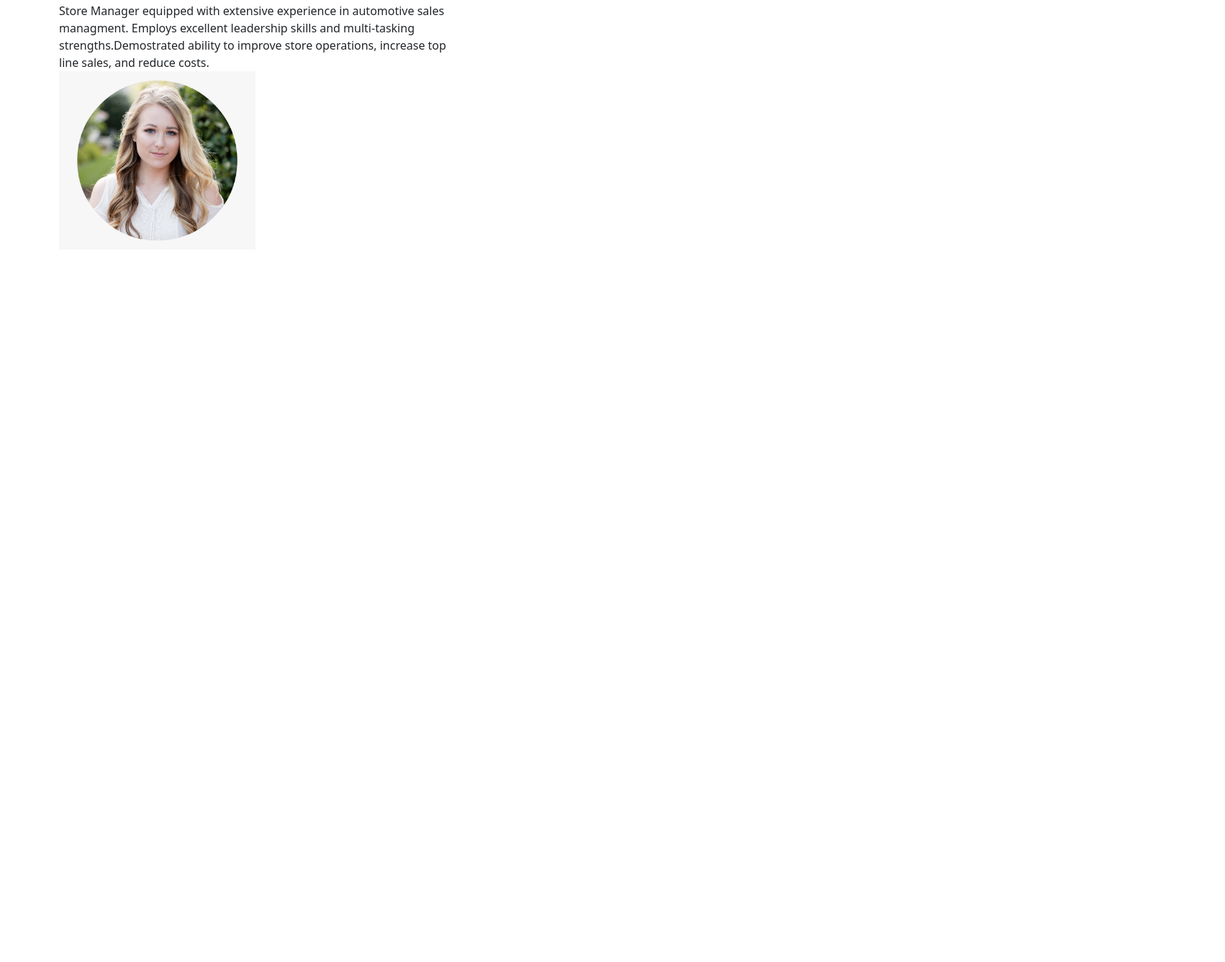
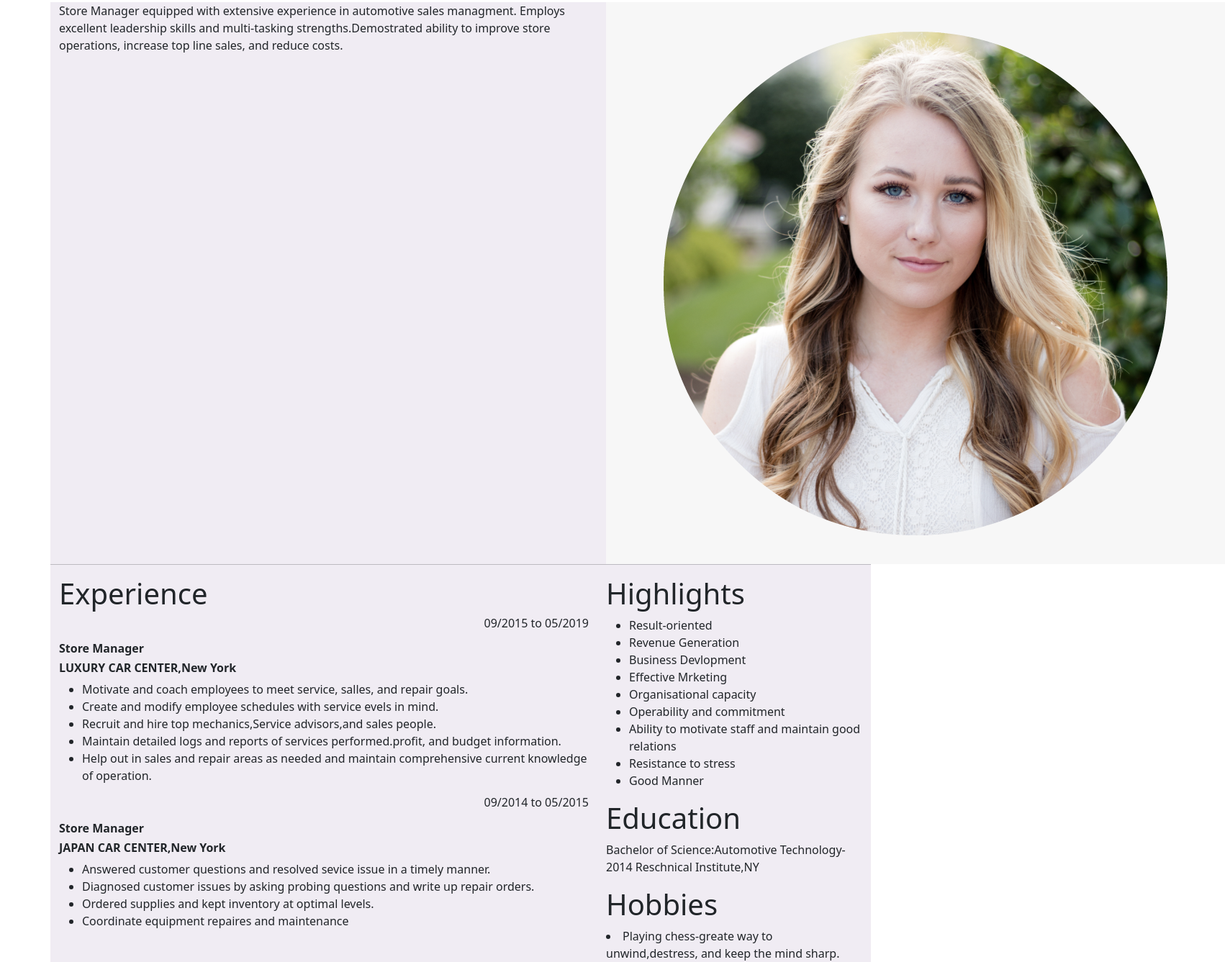
Before and after one commit to nilukumbhar/Resume, a plain HTML site: page index.html in a window 1280 px wide. Shown: the part 146-1483 px from the top of the page at 72% size, 1702 px wide, since content can reach past the window. Before the commit the page ends 800 px from the top, so only its background shows below. Drawn offline with nearby package versions, Linux system fonts and the light colour scheme.

Commit message:
add  new code

```diff
--- a/index.html
+++ b/index.html
@@ -7,31 +7,96 @@
     <meta name="viewport" content="width=device-width, initial-scale=1.0">
     <link href="https://cdn.jsdelivr.net/npm/bootstrap@5.1.3/dist/css/bootstrap.min.css" rel="stylesheet"
         integrity="sha384-1BmE4kWBq78iYhFldvKuhfTAU6auU8tT94WrHftjDbrCEXSU1oBoqyl2QvZ6jIW3" crossorigin="anonymous">
+    <link rel="stylesheet" href="style.css">
     <title>Document</title>
 </head>
 
 <body>
-    <div class="container-fluid " style="background-color: blueviolet;">
-        <div class="text-center">
+    <div class="container-fluid ">
+        <div class="text-center" style="background-color: blueviolet; margin-bottom: 0; padding-bottom: 0;">
             <h1>Elizabeth Holmes</h1>
             <h2>+1(970)333-3833</h2>
             <h2>elizabeth.holmes@coolfreecv.com</h2>
         </div>
-    </div>
 
-    <div class="container">
-        <div class="row">
-            <div class="col-md-6">
-                Store Manager equipped with extensive experience in automotive sales managment.
-                Employs excellent leadership skills and multi-tasking strengths.Demostrated ability to improve store operations, increase top line sales,
-                and reduce costs.
-            <div class="col-md-6">
-                <img src="assets/394-3947019_round-profile-picture-png-transparent-png.png" class="img-fluid" alt="...">
+
+        <div class="container " style="background-color: rgb(240, 236, 243); margin-top: 0; padding-top: 0;">
+            <div class="row justify-content-center">
+                <div class="col-md-8">
+                    Store Manager equipped with extensive experience in automotive sales managment.
+                    Employs excellent leadership skills and multi-tasking strengths.Demostrated ability to improve store
+                    operations, increase top line sales,
+                    and reduce costs.
+                </div>
+                <div class="col-md-4">
+                    <img src="assets/394-3947019_round-profile-picture-png-transparent-png.png" class="profile-image"
+                        alt="...">
+                </div>
+            </div>
+
+
+            <div class="row">
+                <hr>
+                <div class="col-md-8">
+                    <h1 class="title-name">Experience</h1>
+                    <h6 class="d-flex justify-content-end">09/2015 to 05/2019</h6>
+                    <p>
+                    <h6 class="fw-bold">Store Manager</h6>
+                    <h6 class="fw-bold">LUXURY CAR CENTER,New York</h6>
+                    <ul>
+                        <li>Motivate and coach employees to meet service, salles, and repair goals.</li>
+                        <li>Create and modify employee schedules with service evels in mind.</li>
+                        <li>Recruit and hire top mechanics,Service advisors,and sales people.</li>
+                        <li> Maintain detailed logs and reports of services performed.profit, and budget information.
+                        </li>
+                        <li> Help out in sales and repair areas as needed and maintain comprehensive current knowledge
+                            of
+                            operation.</li>
+                    </ul>
+
+                    </p>
+
+                    <h6 class="d-flex justify-content-end">09/2014 to 05/2015</h6>
+                    <p>
+                    <h6 class="fw-bold">Store Manager</h6>
+                    <h6 class="fw-bold">JAPAN CAR CENTER,New York</h6>
+                    <ul>
+                        <li>Answered customer questions and resolved sevice issue in a timely manner.</li>
+                        <li>Diagnosed customer issues by asking probing questions and write up repair orders.</li>
+                        <li>Ordered supplies and kept inventory at optimal levels.</li>
+                        <li> Coordinate equipment repaires and maintenance</li>
+                    </ul>
+                    </p>
+                </div>
+                <div class="col-md-4">
+                    <h1 class="title-name">Highlights</h1>
+                    <ul>
+                        <li>Result-oriented</li>
+                        <li>Revenue Generation</li>
+                        <li>Business Devlopment</li>
+                        <li>Effective Mrketing</li>
+                        <li> Organisational capacity</li>
+                        <li>Operability and commitment</li>
+                        <li>Ability to motivate staff and maintain good relations</li>
+                        <li>Resistance to stress</li>
+                        <li>Good Manner</li>
+                    </ul>
+
+                    <h1 class="title-name">Education</h1>
+                    <P>
+                        Bachelor of Science:Automotive
+                        Technology-2014
+                        Reschnical Institute,NY
+                    </P>
+                    <h1 class="title-name">Hobbies</h1>
+                    <li>Playing chess-greate way to unwind,destress, and keep the mind sharp.</li>
+
+                </div>
 
 
             </div>
+
         </div>
-
     </div>
 
 
```
